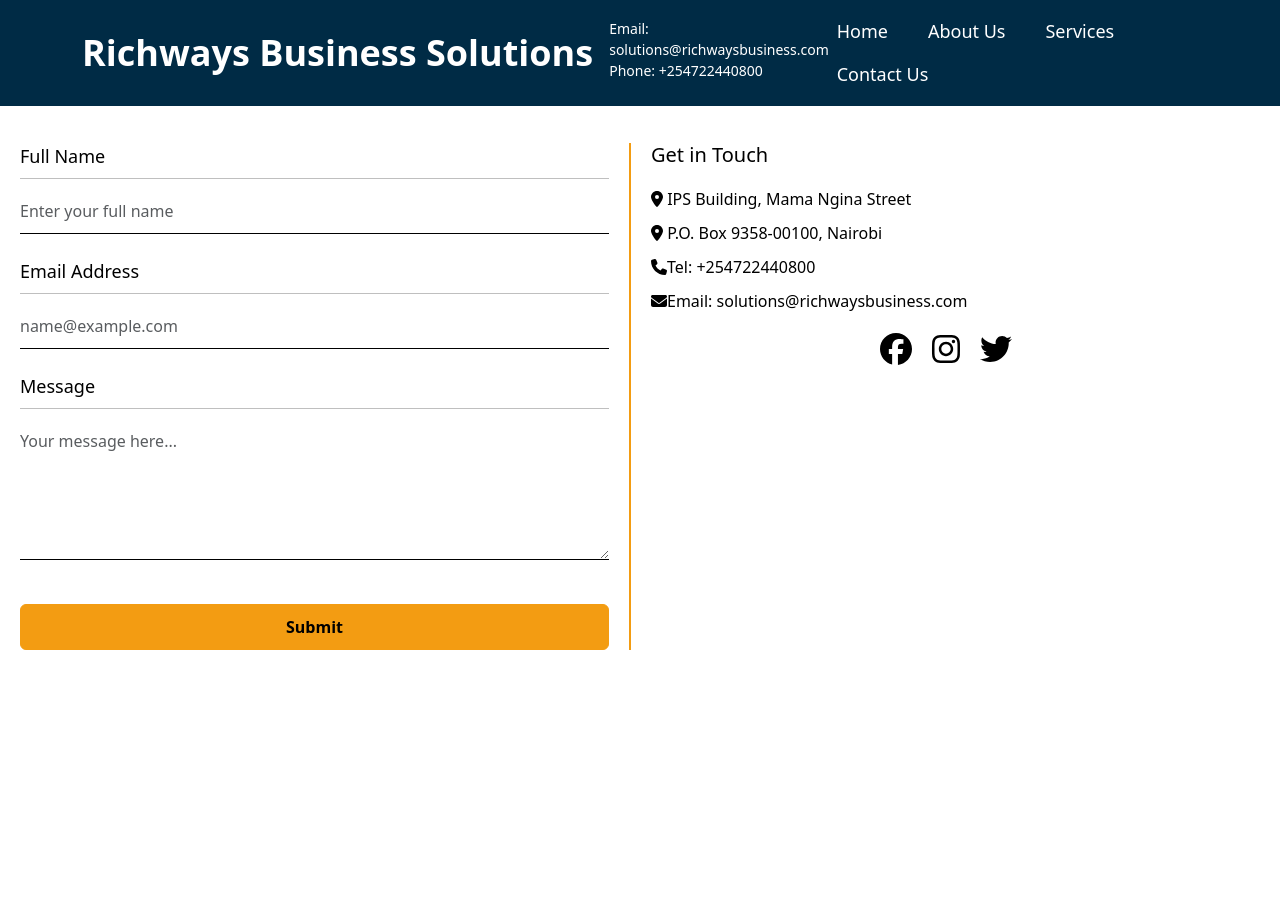
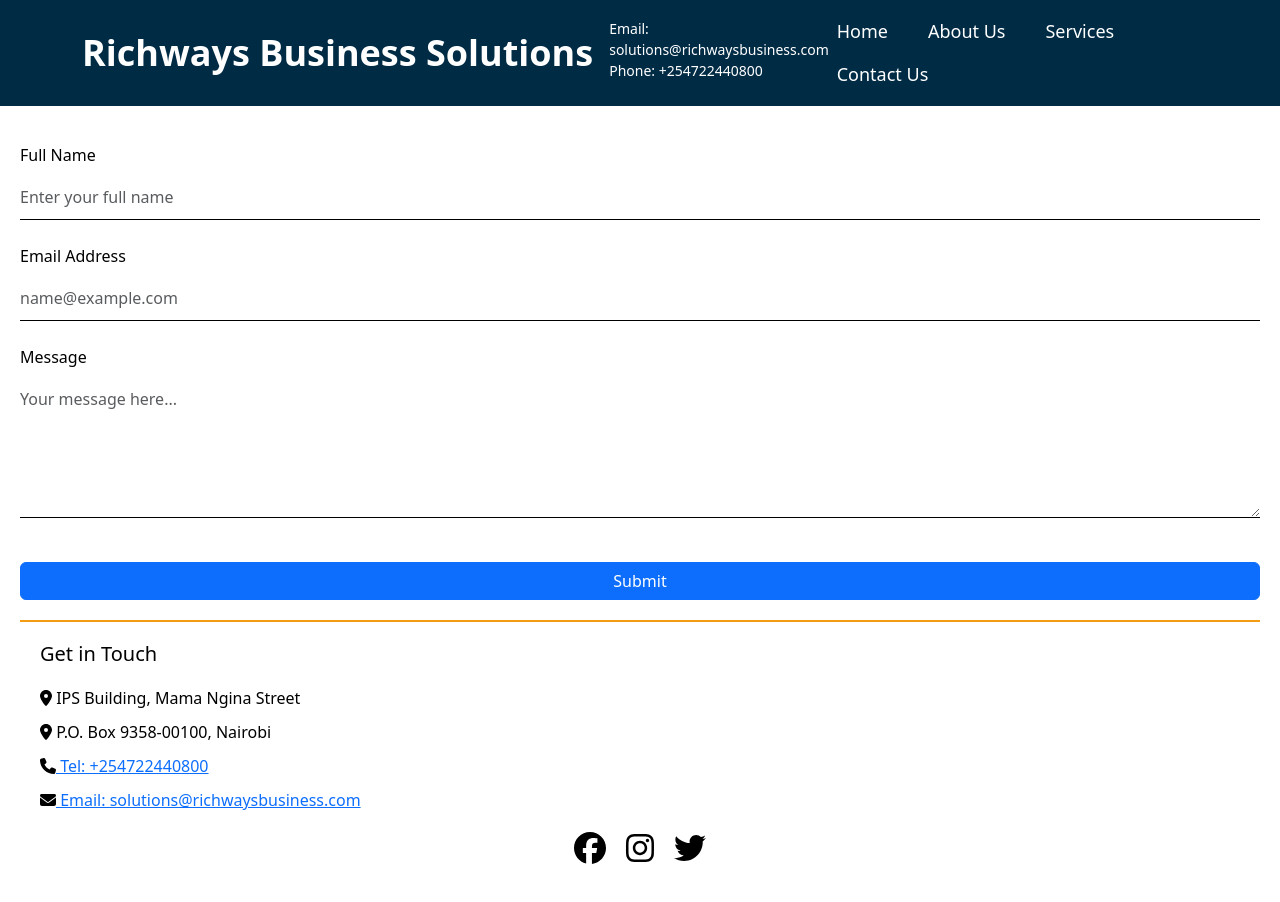
Before and after one commit to Johnronnie254/Thoms, a React (Create React App) app in the folder client/: page /contactus in a window 1280 px wide. Shown: the top 902 px of the page. Before the commit the page ends 800 px from the top, so only its background shows below. Built offline with nearby package versions, Linux system fonts and the light colour scheme.

Commit message:
contact us form updated

```diff
--- /dev/null
+++ b/client/src/ContactUs.css
@@ -0,0 +1,69 @@
+.contact-us-container {
+    background-color: white;
+    padding: 60px 20px;
+    color: black;
+}
+
+.contact-us-title {
+    font-size: 36px;
+    font-weight: bold;
+    text-align: center;
+    margin-bottom: 40px;
+}
+
+.contact-us-content {
+    display: flex;
+    flex-direction: column;
+    gap: 20px;
+}
+
+.contact-form, .contact-details {
+    flex: 1;
+}
+
+.contact-form Form {
+    display: flex;
+    flex-direction: column;
+}
+
+.contact-form .form-control {
+    border: none;
+    border-bottom: 1px solid black;
+    border-radius: 0;
+    padding: 10px 0;
+    outline: none;
+}
+
+.submit-button {
+    width: 100%;
+    padding: 10px;
+    font-weight: bold;
+    background-color: #f39c12;
+    border-color: #f39c12;
+    margin-top: 20px;
+}
+
+.contact-details {
+    border-top: 2px solid #f39c12;
+    padding: 20px;
+}
+
+.contact-details h4 {
+    font-size: 20px;
+    margin-bottom: 20px;
+}
+
+.contact-details p {
+    margin-bottom: 10px;
+}
+
+.social-media-links {
+    margin-top: 20px;
+    display: flex;
+    justify-content: center;
+    gap: 20px;
+}
+
+.social-media-links a {
+    color: black;
+}
--- a/client/src/Contactus.js
+++ b/client/src/Contactus.js
@@ -4,6 +4,7 @@
 import { FontAwesomeIcon } from '@fortawesome/react-fontawesome';
 import { faFacebook, faInstagram, faTwitter } from '@fortawesome/free-brands-svg-icons';
 import { faPhone, faEnvelope, faMapMarkerAlt } from '@fortawesome/free-solid-svg-icons';
+import './ContactUs.css'; // Ensure you create a CSS file for additional styling
 
 export default function ContactUs() {
     const [formData, setFormData] = useState({
@@ -44,41 +45,34 @@
     };
 
     return (
-        <div style={{ backgroundColor: 'white', padding: '60px 20px', color: 'black' }}>
-            <h2 style={{ fontSize: '36px', fontWeight: 'bold', fontFamily: 'Arial', textAlign: 'center', marginBottom: '40px' }}>
-                Contact Us
-            </h2>
-            <div style={{ display: 'flex', justifyContent: 'space-between', gap: '20px' }}>
+        <div className="contact-us-container">
+            <h2 className="contact-us-title">Contact Us</h2>
+            <div className="contact-us-content">
                 {/* Contact Form */}
-                <div style={{ flex: 1 }}>
+                <div className="contact-form">
                     <Form onSubmit={handleSubmit}>
                         <Form.Group className="mb-4" controlId="formName">
-                            <Form.Label style={{ fontSize: '18px' }}>Full Name</Form.Label>
-                            <hr style={{ border: 'none', borderBottom: '1px solid black', margin: '0', marginBottom: '10px' }} />
+                            <Form.Label>Full Name</Form.Label>
                             <Form.Control
                                 type="text"
                                 name="name"
                                 value={formData.name}
                                 placeholder="Enter your full name"
                                 onChange={handleChange}
-                                style={{ border: 'none', borderBottom: '1px solid black', borderRadius: '0', padding: '10px 0', outline: 'none' }}
                             />
                         </Form.Group>
                         <Form.Group className="mb-4" controlId="formEmail">
-                            <Form.Label style={{ fontSize: '18px' }}>Email Address</Form.Label>
-                            <hr style={{ border: 'none', borderBottom: '1px solid black', margin: '0', marginBottom: '10px' }} />
+                            <Form.Label>Email Address</Form.Label>
                             <Form.Control
                                 type="email"
                                 name="email"
                                 value={formData.email}
                                 placeholder="name@example.com"
                                 onChange={handleChange}
-                                style={{ border: 'none', borderBottom: '1px solid black', borderRadius: '0', padding: '10px 0', outline: 'none' }}
                             />
                         </Form.Group>
                         <Form.Group className="mb-4" controlId="formMessage">
-                            <Form.Label style={{ fontSize: '18px' }}>Message</Form.Label>
-                            <hr style={{ border: 'none', borderBottom: '1px solid black', margin: '0', marginBottom: '10px' }} />
+                            <Form.Label>Message</Form.Label>
                             <Form.Control
                                 as="textarea"
                                 name="message"
@@ -86,13 +80,12 @@
                                 rows={5}
                                 placeholder="Your message here..."
                                 onChange={handleChange}
-                                style={{ border: 'none', borderBottom: '1px solid black', borderRadius: '0', padding: '10px 0', outline: 'none' }}
                             />
                         </Form.Group>
                         <Button
-                            variant="light"
+                            variant="primary"
                             type="submit"
-                            style={{ width: '100%', padding: '10px', fontWeight: 'bold', backgroundColor: '#f39c12', borderColor: '#f39c12', marginTop: '20px' }}
+                            className="submit-button"
                         >
                             Submit
                         </Button>
@@ -100,30 +93,26 @@
                 </div>
 
                 {/* Contact Details */}
-                <div style={{ flex: 1, padding: '0 20px', borderLeft: '2px solid #f39c12' }}>
-                    <h4 style={{ fontSize: '20px', marginBottom: '20px' }}>Get in Touch</h4>
-                    <p style={{ marginBottom: '10px' }}>
+                <div className="contact-details">
+                    <h4>Get in Touch</h4>
+                    <p>
                         <FontAwesomeIcon icon={faMapMarkerAlt} /> IPS Building, Mama Ngina Street
                     </p>
-                    <p style={{ marginBottom: '10px' }}>
+                    <p>
                         <FontAwesomeIcon icon={faMapMarkerAlt} /> P.O. Box 9358-00100, Nairobi
                     </p>
-                    <p style={{ marginBottom: '10px' }}>
+                    <p>
                         <FontAwesomeIcon icon={faPhone} />
-                        <a href="tel:+254722440800" style={{ color: 'black', textDecoration: 'none' }}>
-                            Tel: +254722440800
-                        </a>
+                        <a href="tel:+254722440800"> Tel: +254722440800</a>
                     </p>
-                    <p style={{ marginBottom: '10px' }}>
+                    <p>
                         <FontAwesomeIcon icon={faEnvelope} />
-                        <a href="mailto:solutions@richwaysbusiness.com" style={{ color: 'black', textDecoration: 'none' }}>
-                            Email: solutions@richwaysbusiness.com
-                        </a>
+                        <a href="mailto:solutions@richwaysbusiness.com"> Email: solutions@richwaysbusiness.com</a>
                     </p>
-                    <div style={{ marginTop: '20px', display: 'flex', justifyContent: 'center', gap: '20px' }}>
-                        <a href="https://facebook.com" style={{ color: '#000000' }}><FontAwesomeIcon icon={faFacebook} size="2x" /></a>
-                        <a href="https://instagram.com" style={{ color: '#000000' }}><FontAwesomeIcon icon={faInstagram} size="2x" /></a>
-                        <a href="https://x.com" style={{ color: '#000000' }}><FontAwesomeIcon icon={faTwitter} size="2x" /></a>
+                    <div className="social-media-links">
+                        <a href="https://facebook.com"><FontAwesomeIcon icon={faFacebook} size="2x" /></a>
+                        <a href="https://instagram.com"><FontAwesomeIcon icon={faInstagram} size="2x" /></a>
+                        <a href="https://twitter.com"><FontAwesomeIcon icon={faTwitter} size="2x" /></a>
                     </div>
                 </div>
             </div>
```
